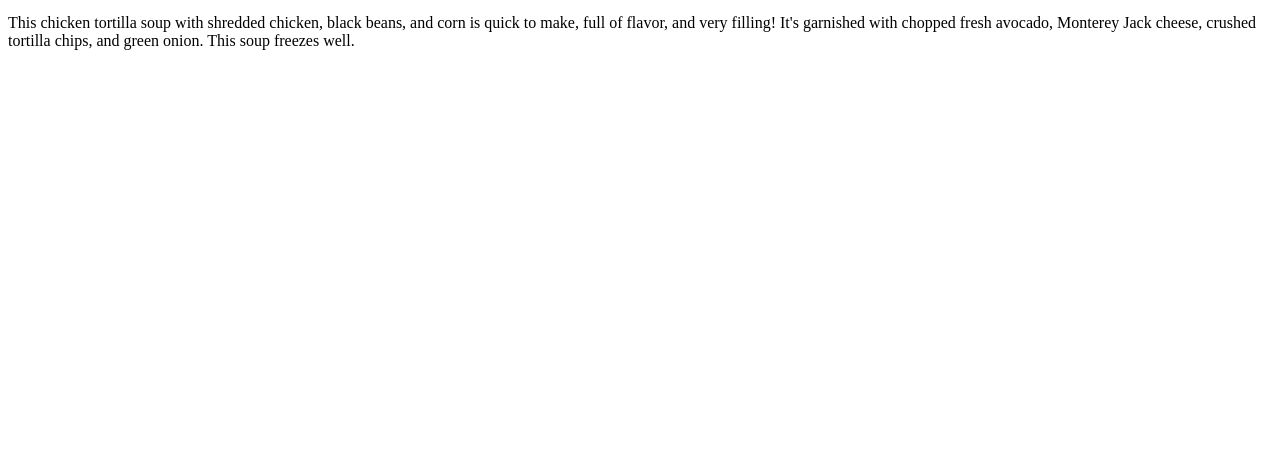
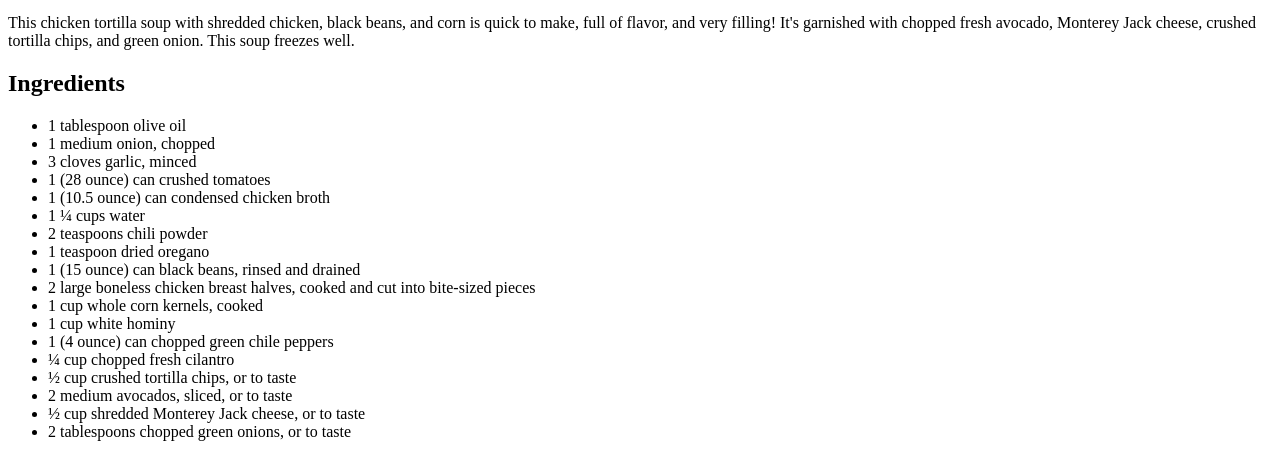
Before and after one commit to marcdtnguyen/odin-recipes, a plain HTML site: page recipes/chicken-tortilla-soup.html in a window 1280 px wide. Shown: the part 386-843 px from the top of the page. Before the commit the page ends 800 px from the top, so only its background shows below. Drawn offline with Linux system fonts and the light colour scheme.

Commit message:
Add chicken-tortilla-soup ingredients

```diff
--- a/recipes/chicken-tortilla-soup.html
+++ b/recipes/chicken-tortilla-soup.html
@@ -13,6 +13,27 @@
     <p>This chicken tortilla soup with shredded chicken, black beans, and corn is quick to make, full of flavor, and
         very filling! It's garnished with chopped fresh avocado, Monterey Jack cheese, crushed tortilla chips, and green
         onion. This soup freezes well.</p>
+    <h2>Ingredients</h2>
+    <ul>
+        <li>1 tablespoon olive oil</li>
+        <li>1 medium onion, chopped</li>
+        <li>3 cloves garlic, minced</li>
+        <li>1 (28 ounce) can crushed tomatoes</li>
+        <li>1 (10.5 ounce) can condensed chicken broth</li>
+        <li>1 ¼ cups water</li>
+        <li>2 teaspoons chili powder</li>
+        <li>1 teaspoon dried oregano</li>
+        <li>1 (15 ounce) can black beans, rinsed and drained</li>
+        <li>2 large boneless chicken breast halves, cooked and cut into bite-sized pieces</li>
+        <li>1 cup whole corn kernels, cooked</li>
+        <li>1 cup white hominy</li>
+        <li>1 (4 ounce) can chopped green chile peppers</li>
+        <li>¼ cup chopped fresh cilantro</li>
+        <li>½ cup crushed tortilla chips, or to taste</li>
+        <li>2 medium avocados, sliced, or to taste</li>
+        <li>½ cup shredded Monterey Jack cheese, or to taste</li>
+        <li>2 tablespoons chopped green onions, or to taste</li>
+    </ul>
 </body>
 
 </html>
```
